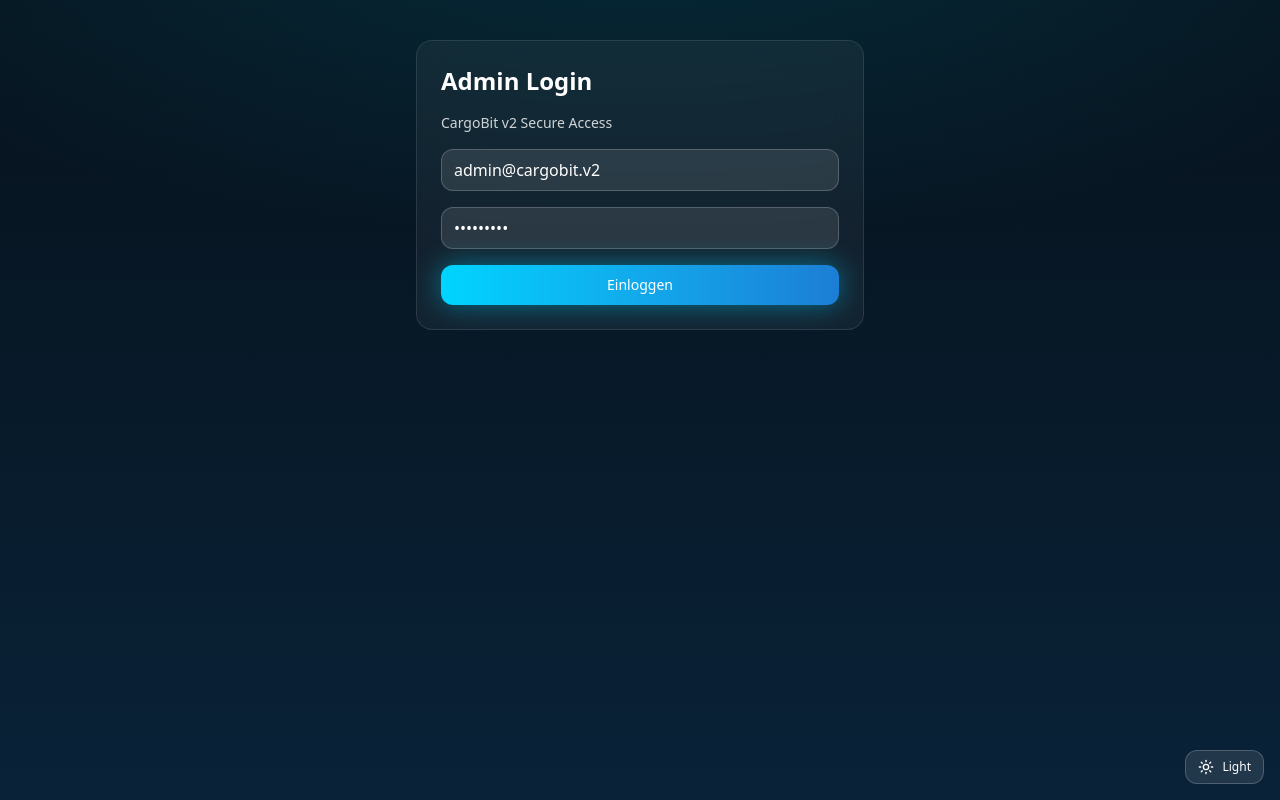
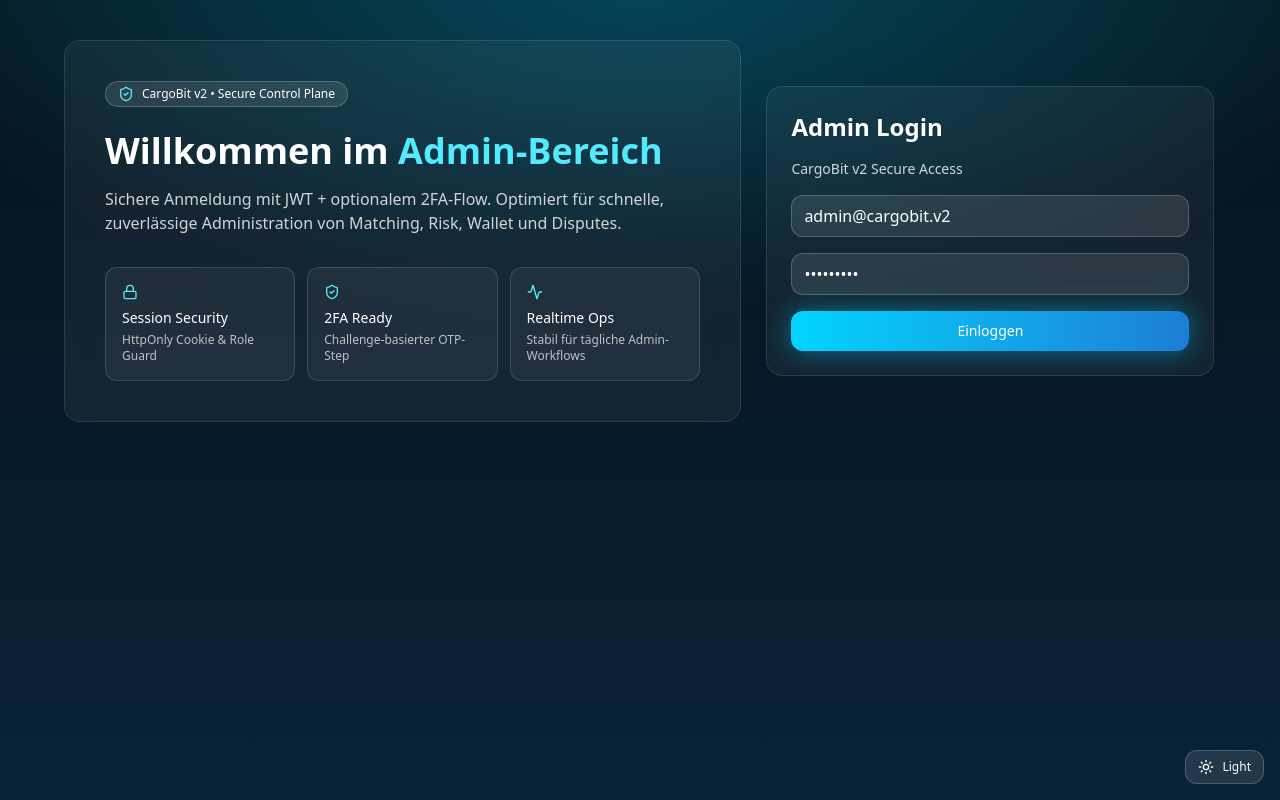
Before and after one commit to BadCorp86/cargobit-v2, a Next.js app: page /admin/login in a window 1280 px wide. Built offline with nearby package versions, Linux system fonts and the light colour scheme.

Commit message:
feat(auth-ui): premium admin login page layout

```diff
--- a/src/app/admin/login/page.tsx
+++ b/src/app/admin/login/page.tsx
@@ -1,9 +1,52 @@
+import { ShieldCheck, Lock, Activity } from "lucide-react";
 import { AdminLoginForm } from "@/components/auth/admin-login-form";
 
 export default function AdminLoginPage() {
   return (
-    <main className="mx-auto max-w-6xl p-6 md:p-10">
-      <AdminLoginForm />
+    <main className="relative min-h-screen overflow-hidden p-6 md:p-10">
+      <div className="pointer-events-none absolute inset-0 bg-[radial-gradient(60%_40%_at_50%_0%,rgba(0,212,255,0.18),transparent)]" />
+
+      <div className="relative mx-auto grid w-full max-w-6xl gap-6 lg:grid-cols-[1.2fr_0.8fr]">
+        <section className="glass-card p-7 md:p-10">
+          <div className="mb-6 inline-flex items-center gap-2 rounded-full border border-white/20 bg-white/10 px-3 py-1 text-xs">
+            <ShieldCheck className="h-4 w-4 text-cyan-300" />
+            CargoBit v2 • Secure Control Plane
+          </div>
+
+          <h1 className="text-3xl font-bold md:text-4xl">
+            Willkommen im <span className="text-cyan-300">Admin-Bereich</span>
+          </h1>
+
+          <p className="mt-4 max-w-xl text-sm opacity-80 md:text-base">
+            Sichere Anmeldung mit JWT + optionalem 2FA-Flow. Optimiert für schnelle, zuverlässige
+            Administration von Matching, Risk, Wallet und Disputes.
+          </p>
+
+          <div className="mt-8 grid gap-3 sm:grid-cols-3">
+            <div className="rounded-xl border border-white/15 bg-white/5 p-4">
+              <Lock className="mb-2 h-4 w-4 text-cyan-300" />
+              <p className="text-sm font-medium">Session Security</p>
+              <p className="mt-1 text-xs opacity-70">HttpOnly Cookie & Role Guard</p>
+            </div>
+
+            <div className="rounded-xl border border-white/15 bg-white/5 p-4">
+              <ShieldCheck className="mb-2 h-4 w-4 text-cyan-300" />
+              <p className="text-sm font-medium">2FA Ready</p>
+              <p className="mt-1 text-xs opacity-70">Challenge-basierter OTP-Step</p>
+            </div>
+
+            <div className="rounded-xl border border-white/15 bg-white/5 p-4">
+              <Activity className="mb-2 h-4 w-4 text-cyan-300" />
+              <p className="text-sm font-medium">Realtime Ops</p>
+              <p className="mt-1 text-xs opacity-70">Stabil für tägliche Admin-Workflows</p>
+            </div>
+          </div>
+        </section>
+
+        <section className="flex items-center">
+          <AdminLoginForm />
+        </section>
+      </div>
     </main>
   );
 }
```
